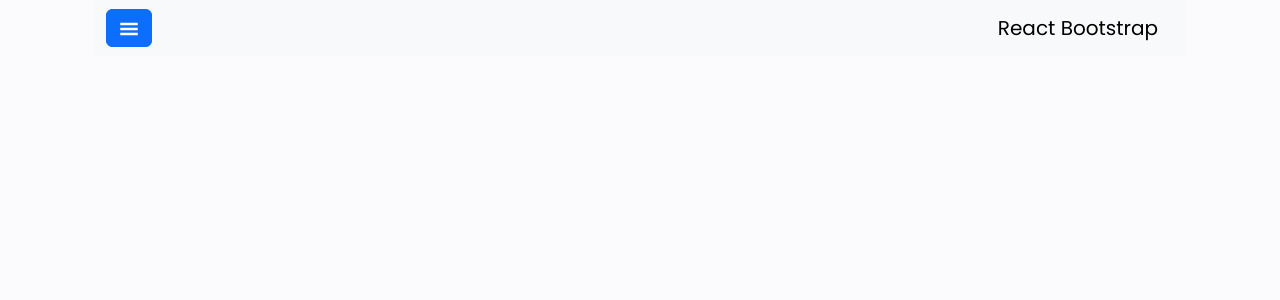
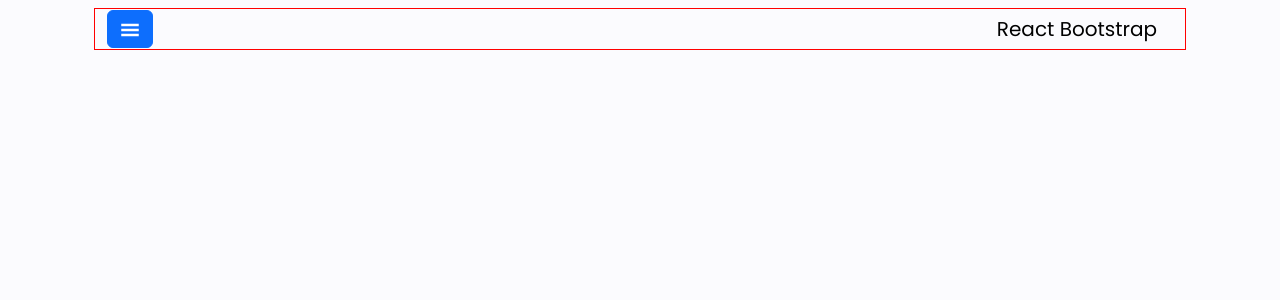
Before and after one commit to MarkRyuo/SalesInventoryManagementSystem_SIMS, a React (Vite) app in the folder client/: page /Dashboard in a window 1280 px wide. Shown: the top 300 px of the page. Built offline with nearby package versions, Linux system fonts and the light colour scheme.

Commit message:
Subject : Body

```diff
--- a/client/src/components/NavBar/NavDashboard.jsx
+++ b/client/src/components/NavBar/NavDashboard.jsx
@@ -14,8 +14,8 @@ export const NavDashboard = () => {
 
         <Container fluid>
 
-            <Navbar className="bg-body-tertiary">
-                <Container>
+            <Navbar>
+                <Container className={Navbars.navDashboard}>
                     <Button variant="primary" onClick={handleShow}>
                         <GiHamburgerMenu size={20}/>
                     </Button>
--- a/client/src/components/NavBar/Navbar.module.css
+++ b/client/src/components/NavBar/Navbar.module.css
@@ -16,3 +16,11 @@
 
 
 /* *Nav Dashboard */
+
+.navDashboard {
+
+    border: 1px solid red;
+    display: flex;
+    justify-content: flex-start;
+
+}
```
